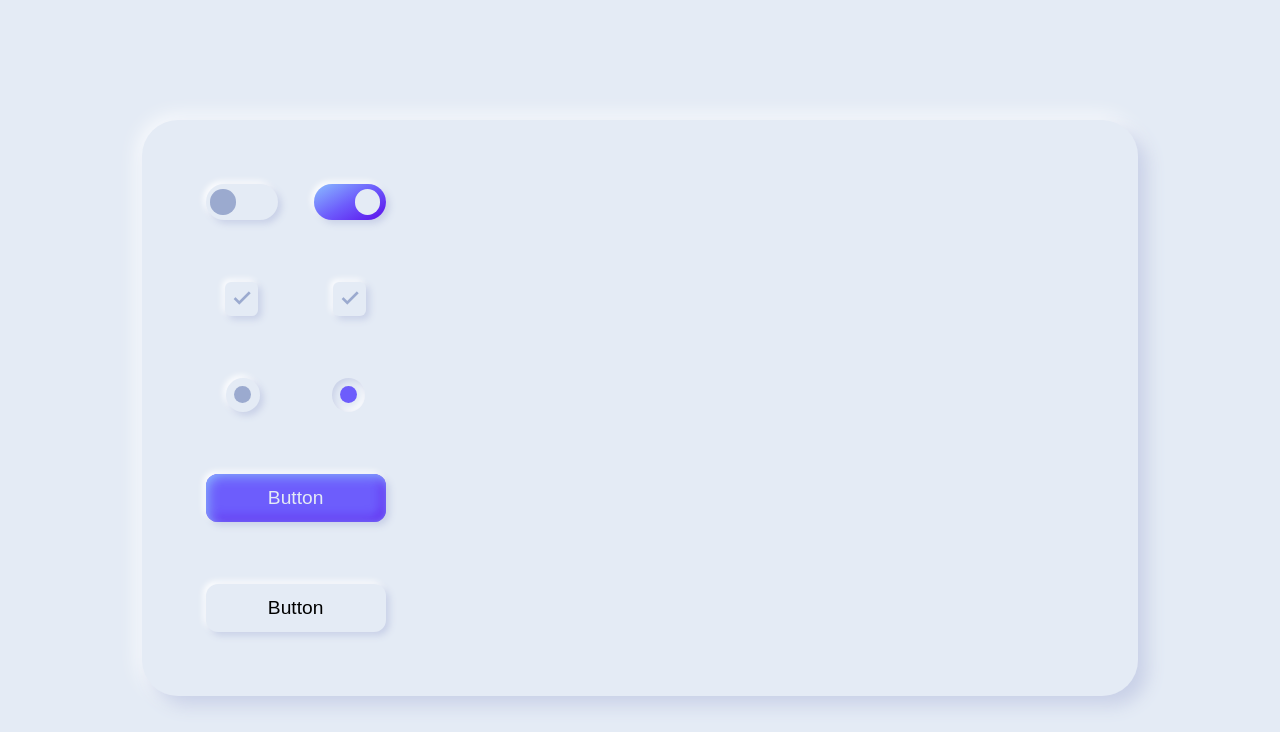
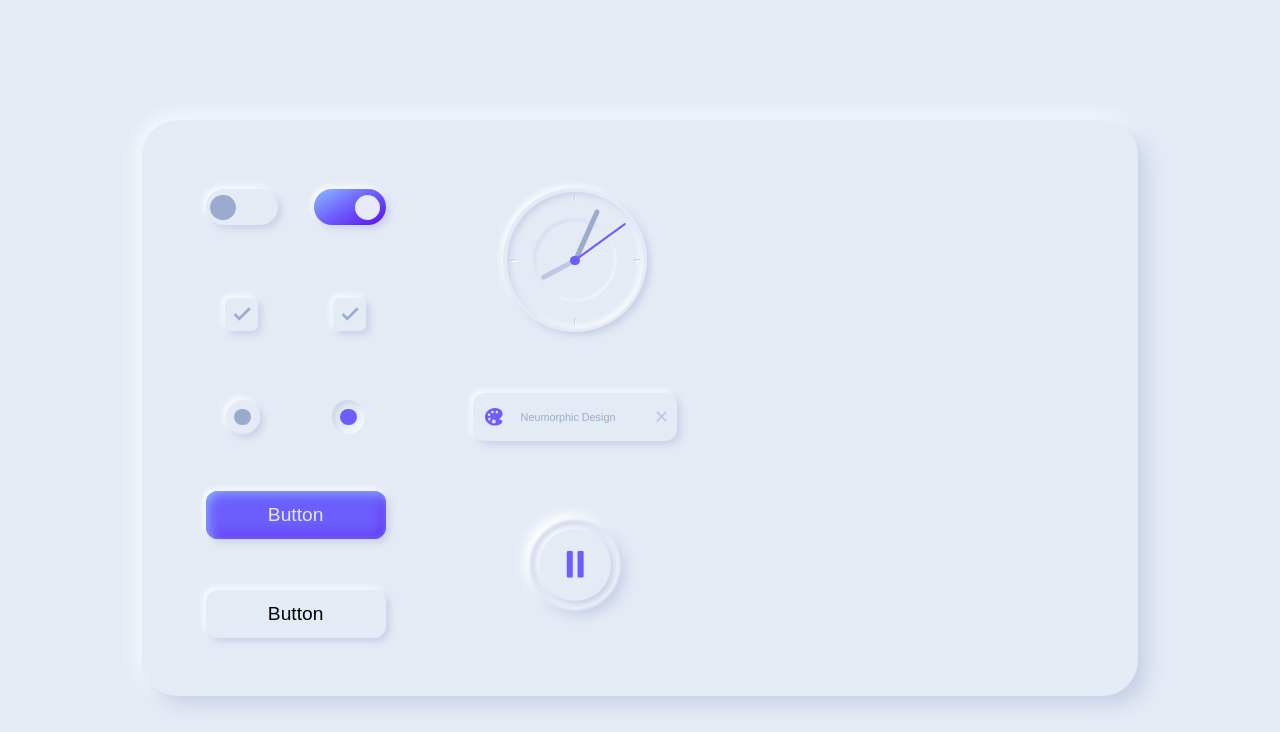
Before and after one commit to mirreyaz1111/techlead.youtube, a plain HTML site: page Neumorphic UI/index.html in a window 1280 px wide. Shown: the top 732 px of the page. Drawn offline with nearby package versions, Linux system fonts and the light colour scheme; grey boxes are pictures that could not be loaded.

Commit message:
part 2 completed, added clock,chip and play btn

```diff
--- a/Neumorphic UI/index.html
+++ b/Neumorphic UI/index.html
@@ -58,6 +58,51 @@
         <p>Button</p>
       </div>
 
+      <!-- Clock -->
+      <div class="clock">
+        <div class="hand hours"></div>
+        <div class="hand minutes"></div>
+        <div class="hand seconds"></div>
+        <div class="point"></div>
+        <div class="marker">
+          <span class="marker__1"></span>
+          <span class="marker__2"></span>
+          <span class="marker__3"></span>
+          <span class="marker__4"></span>
+        </div>
+      </div>
+
+      <!-- Chip -->
+
+      <div class="chip">
+        <div class="chip__icon">
+          <ion-icon name="color-palette"></ion-icon>
+        </div>
+        <p>Neumorphic Design</p>
+        <div class="chip__close">
+          <ion-icon name="close"></ion-icon>
+        </div>
+      </div>
+
+
+      <!-- Playy button -->
+
+      <div class="circle">
+        <span class="circle__btn">
+          <ion-icon class="pause" name="pause"></ion-icon>
+          <ion-icon class="play" name="play"></ion-icon>
+        </span>
+        <span class="circle__back-1"></span>
+        <span class="circle__back-2"></span>
+      </div>
+
+
+
+
+
+
+
+
     </div>
     <a href="https://youtube.com/@TheTechLead" class="logo" target="_blank">
       <img src="https://techlead.online/fav-icon.png" alt="TechLead">
@@ -65,6 +110,7 @@
   </div>
   <script type="module" src="https://unpkg.com/ionicons@5.5.2/dist/ionicons/ionicons.esm.js"></script>
   <script nomodule src="https://unpkg.com/ionicons@5.5.2/dist/ionicons/ionicons.js"></script>
+  <script src="./script.js"></script>
 </body>
 
 </html>
--- a/Neumorphic UI/script.js
+++ b/Neumorphic UI/script.js
@@ -0,0 +1,42 @@
+// clock
+
+const hours = document.querySelector('.hours');
+const minutes = document.querySelector('.minutes');
+const seconds = document.querySelector('.seconds');
+
+// play button
+const play = document.querySelector('.play');
+const pause = document.querySelector('.pause');
+const playBtn = document.querySelector('.circle__btn');
+const wave1 = document.querySelector('.circle__back-1');
+const wave2 = document.querySelector('.circle__back-2');
+const rotation = (target, val) => {
+  target.style.transform = `rotate(${val}deg)`;
+}
+clock = () => {
+  let today = new Date();
+  let h = (today.getHours() % 12) + today.getMinutes() / 59; // 22 % 12 = 10pm
+  let m = today.getMinutes(); // 0 - 59
+  let s = today.getSeconds(); // 0 - 59
+
+  h *= 30; //12 * 30 = 360deg
+  m *= 6;
+  s *= 6; //60 * 6 = 360deg
+
+  rotation(hours, h);
+  rotation(minutes, m);
+  rotation(seconds, s);
+
+  // call every second
+  setTimeout(clock, 500);
+}
+clock();
+
+playBtn.addEventListener('click', (e) => {
+  e.preventDefault()
+  pause.classList.toggle('visibility')
+  play.classList.toggle('visibility');
+  playBtn.classList.toggle('shadow');
+  wave1.classList.toggle('paused');
+  wave2.classList.toggle('paused');
+})
--- a/Neumorphic UI/style.css
+++ b/Neumorphic UI/style.css
@@ -271,9 +271,288 @@ html {
 }
 
 
-/* End of part 1  Thanks for watching*/
+
+/* Clock */
+
+.clock {
+  grid-column: 2/3;
+  grid-row: 1/3;
+  width: 12rem;
+  height: 12rem;
+  justify-self: center;
+  box-shadow: 0.3rem 0.3rem 0.6rem var(--greyLight-2), -0.2rem -0.2rem 0.5rem var(--white);
+  border-radius: 50%;
+  display: flex;
+  justify-content: center;
+  align-items: center;
+  position: relative;
+}
+
+.clock .hand {
+  position: absolute;
+  transform-origin: bottom;
+  bottom: 6rem;
+  border-radius: 0.2rem;
+  z-index: 200;
+}
+
+.clock .hours {
+  width: 0.4rem;
+  height: 3.2rem;
+  background: var(--greyLight-3);
+}
+
+.clock .minutes {
+  width: 0.4rem;
+  height: 4.6rem;
+  background: var(--greyDark);
+}
+
+.clock .seconds {
+  width: 0.2rem;
+  height: 5.2rem;
+  background: var(--primary);
+}
+
+.clock .point {
+  position: absolute;
+  width: 0.8rem;
+  height: 0.8rem;
+  border-radius: 50%;
+  background: var(--primary);
+  z-index: 300;
+}
+
+.clock .marker {
+  width: 95%;
+  height: 95%;
+  border-radius: 50%;
+  position: relative;
+  box-shadow: inset 0.2rem 0.2rem 0.5rem var(--greyLight-2), inset -0.2rem -0.2rem 0.5rem var(--white);
+}
+
+.clock .marker::after {
+  content: "";
+  width: 60%;
+  height: 60%;
+  position: absolute;
+  box-shadow: inset 1px 1px 1px var(--greyLight-2), inset -1px -1px 1px var(--white);
+  border-radius: 50%;
+  top: 20%;
+  left: 20%;
+  filter: blur(1px);
+}
+
+.clock .marker__1,
+.clock .marker__2,
+.clock .marker__3,
+.clock .marker__4 {
+  position: absolute;
+  border-radius: 0.1rem;
+  box-shadow: inset 1px 1px 1px var(--greyLight-2), inset -1px -1px 1px var(--white);
+}
+
+.clock .marker__1,
+.clock .marker__2 {
+  width: 0.2rem;
+  height: 0.6rem;
+  left: 5.6rem;
+}
+
+.clock .marker__3,
+.clock .marker__4 {
+  width: 0.6rem;
+  height: 0.2rem;
+  top: 5.6rem;
+}
+
+.clock .marker__1 {
+  top: 2%;
+}
+
+.clock .marker__2 {
+  top: 98%;
+  transform: translateY(-0.6rem);
+}
+
+.clock .marker__3 {
+  left: 2%;
+}
+
+.clock .marker__4 {
+  left: 98%;
+  transform: translateX(-0.6rem);
+}
+
+/* Chip */
+
+.chip {
+  grid-column: 2/3;
+  grid-row: 3/4;
+  justify-self: center;
+  width: 17rem;
+  height: 4rem;
+  border-radius: 1rem;
+  box-shadow: 0.3rem 0.3rem 0.6rem var(--greyLight-2), -0.2rem -0.2rem 0.5rem var(--white);
+  display: flex;
+  justify-content: space-between;
+  align-items: center;
+}
+
+.chip__icon {
+  width: 3rem;
+  height: 3rem;
+  border-radius: 1rem;
+  margin: 0 0 0 0.2rem;
+  display: flex;
+  justify-content: center;
+  align-items: center;
+  font-size: 1.8rem;
+  color: var(--primary);
+}
+
+.chip p {
+  font-size: 0.9rem;
+  margin-left: -1.8rem;
+  color: var(--greyDark);
+}
+
+.chip__close {
+  width: 1.6rem;
+  height: 1.6rem;
+  margin: 0 0.5rem;
+  display: flex;
+  font-size: 1.6rem;
+  color: var(--greyLight-3);
+  cursor: pointer;
+}
+
+/* Play button */
+
+.circle {
+  grid-column: 2/3;
+  grid-row: 4/6;
+  width: 9rem;
+  height: 100%;
+  justify-self: center;
+  border-radius: 1rem;
+  display: grid;
+  grid-template-rows: 1fr;
+  justify-items: center;
+  align-items: center;
+}
+
+.circle__btn {
+  grid-row: 1/2;
+  grid-column: 1/2;
+  width: 6rem;
+  height: 6rem;
+  display: flex;
+  margin: 0.6rem;
+  justify-content: center;
+  align-items: center;
+  border-radius: 50%;
+  font-size: 3.2rem;
+  color: var(--primary);
+  z-index: 300;
+  background: var(--greyLight-1);
+  box-shadow: 0.3rem 0.3rem 0.6rem var(--greyLight-2), -0.2rem -0.2rem 0.5rem var(--white);
+  cursor: pointer;
+  position: relative;
+}
+
+.circle__btn.shadow {
+  box-shadow: inset 0.2rem 0.2rem 0.5rem var(--greyLight-2), inset -0.2rem -0.2rem 0.5rem var(--white);
+}
+
+.circle__btn .play {
+  position: absolute;
+  opacity: 0;
+  transition: all 0.2s linear;
+}
+
+.circle__btn .play.visibility {
+  opacity: 1;
+}
+
+.circle__btn .pause {
+  position: absolute;
+  transition: all 0.2s linear;
+}
+
+.circle__btn .pause.visibility {
+  opacity: 0;
+}
+
+.circle__back-1,
+.circle__back-1 {
+  grid-row: 1/2;
+  grid-column: 1/2;
+  width: 6rem;
+  height: 6rem;
+  border-radius: 50%;
+  filter: blur(1px);
+  z-index: 100;
+}
+
+.circle__back-1 {
+  box-shadow: 0.4rem 0.4rem 0.8rem var(--greyLight-2), -0.4rem -0.4rem 0.8rem var(--white);
+  background: linear-gradient(to bottom right, var(--greyLight-2) 0%, var(--white) 100%);
+  -webkit-animation: waves 4s linear infinite;
+  animation: waves 4s linear infinite;
+}
+
+.circle__back-1.paused {
+  -webkit-animation-play-state: paused;
+  animation-play-state: paused;
+}
+
+.circle__back-2 {
+  box-shadow: 0.4rem 0.4rem 0.8rem var(--greyLight-2), -0.4rem -0.4rem 0.8rem var(--white);
+  -webkit-animation: waves 4s linear 2s infinite;
+  animation: waves 4s linear 2s infinite;
+}
+
+.circle__back-2.paused {
+  -webkit-animation-play-state: paused;
+  animation-play-state: paused;
+}
 
 
+
+
+
+@-webkit-keyframes waves {
+  0% {
+    transform: scale(1);
+    opacity: 1;
+  }
+
+  50% {
+    opacity: 1;
+  }
+
+  100% {
+    transform: scale(2);
+    opacity: 0;
+  }
+}
+
+@keyframes waves {
+  0% {
+    transform: scale(1);
+    opacity: 1;
+  }
+
+  50% {
+    opacity: 1;
+  }
+
+  100% {
+    transform: scale(2);
+    opacity: 0;
+  }
+}
 
 .logo {
   position: fixed;
```
